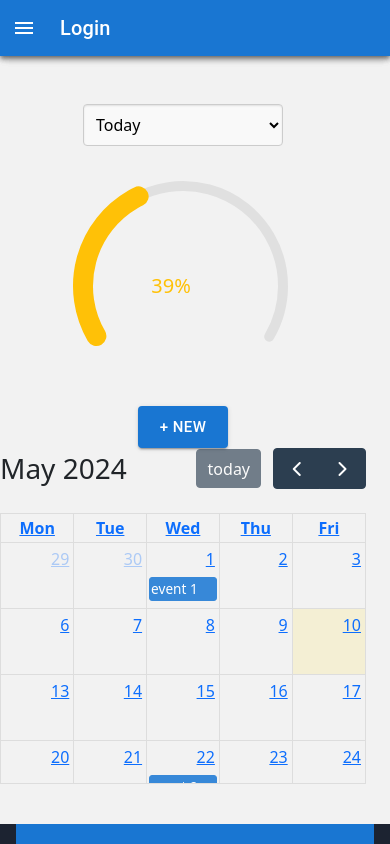
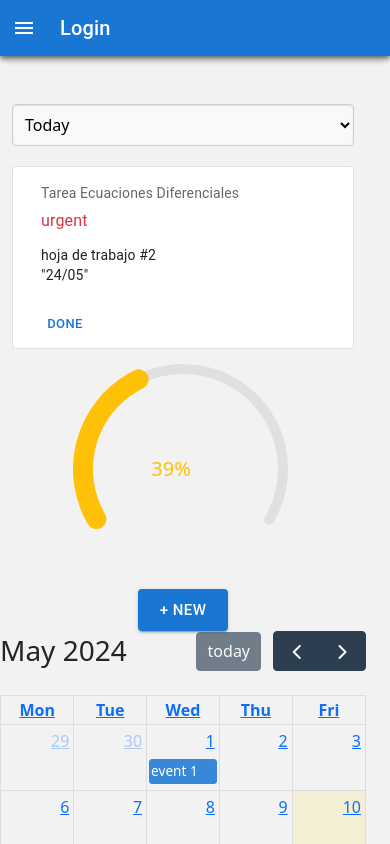
Before and after one commit to Andyfer004/Proyecto_Software_Frontend, a React Native app: screen /home in a window 390 px wide. Built offline with nearby package versions, Linux system fonts and the light colour scheme.

Commit message:
add reminder

```diff
--- a/src/views/Dashboard.tsx
+++ b/src/views/Dashboard.tsx
@@ -10,6 +10,7 @@ import { Box } from '@mui/material';
 import DaySelector from './Dashboard/DaySelector';
 import ReactCustomizableProgressbar from './Dashboard/ReactCustomizableProgressbar';
 import ModalNewTask from './Dashboard/ModalNewTask';
+import Reminders from './Dashboard/Reminders';
 
 
 
@@ -23,6 +24,9 @@ const Dashboard = () => {
           <Box>
             <div className='w-100 text-center'>
               <DaySelector />
+            </div>
+            <div className='w-100 justify-content-center row m-0'>
+              <Reminders/>
             </div>
             <div className='w-100 justify-content-center row'>
               <ReactCustomizableProgressbar
--- a/src/views/Dashboard/DaySelector.tsx
+++ b/src/views/Dashboard/DaySelector.tsx
@@ -20,7 +20,7 @@ const DaySelector = () => {
     borderRadius: '4px',
     backgroundColor: '#f9f9f9',
     boxShadow: 'inset 0 1px 2px rgba(0,0,0,0.1)',
-    width: '200px', // Ajusta el ancho según sea necesario
+    width: '100%', // Ajusta el ancho según sea necesario
   };
 
 
--- /dev/null
+++ b/src/views/Dashboard/Reminders.tsx
@@ -0,0 +1,36 @@
+import { Button, Card, CardActions, CardContent, Typography } from "@mui/material";
+import React, { useState } from "react";
+
+
+
+
+const Reminders: React.FC = () => {
+    return (
+        <>
+
+            <Card variant="outlined">
+                <CardContent>
+                    <Typography sx={{ fontSize: 14 }} color="text.secondary" gutterBottom>
+                        Tarea Ecuaciones Diferenciales
+                    </Typography>
+
+                    <Typography className="text-danger" sx={{ mb: 1.5 }}>
+                        urgent
+                    </Typography>
+                    <Typography variant="body2">
+                        hoja de trabajo #2
+                        <br />
+                        {'"24/05"'}
+                    </Typography>
+                </CardContent>
+                <CardActions>
+                    <Button size="small">Done</Button>
+                </CardActions>
+            </Card>
+
+        </>
+    );
+};
+
+
+export default Reminders;
```
